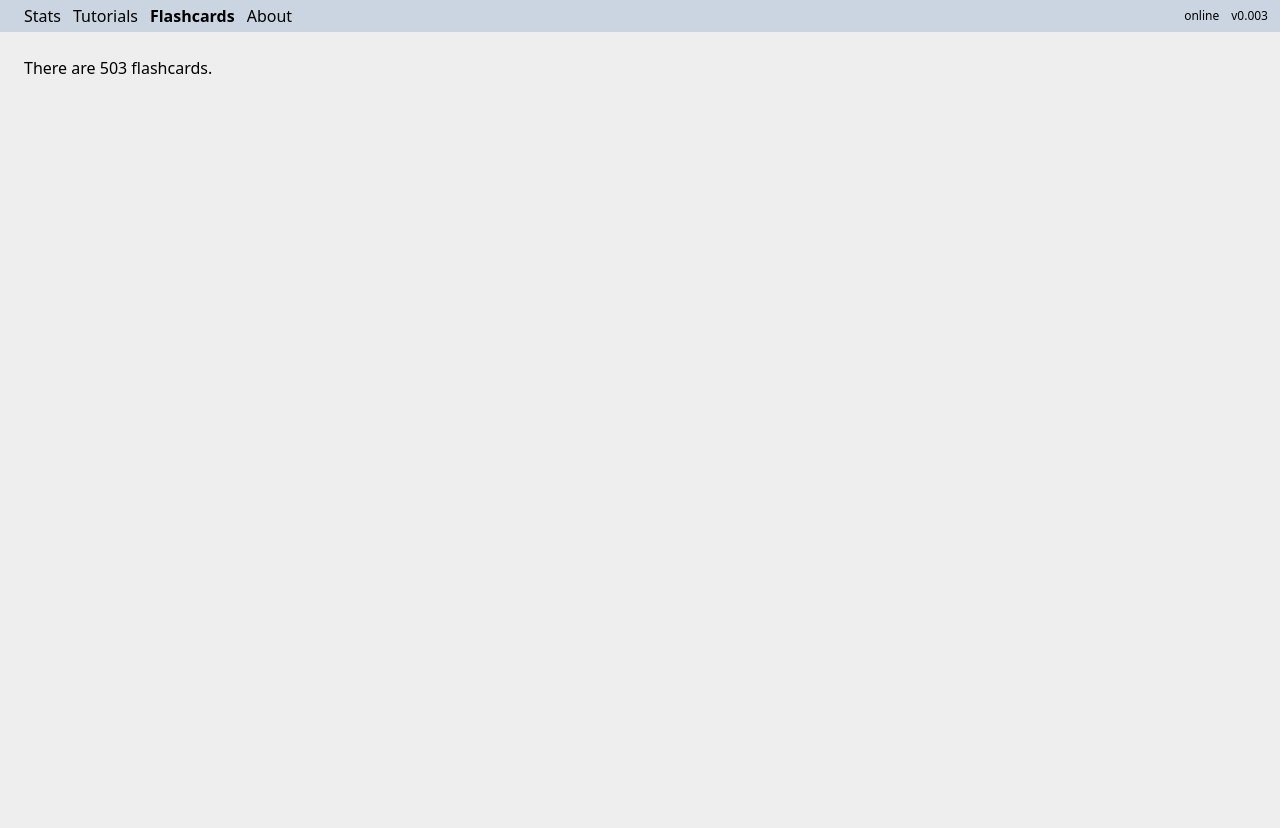
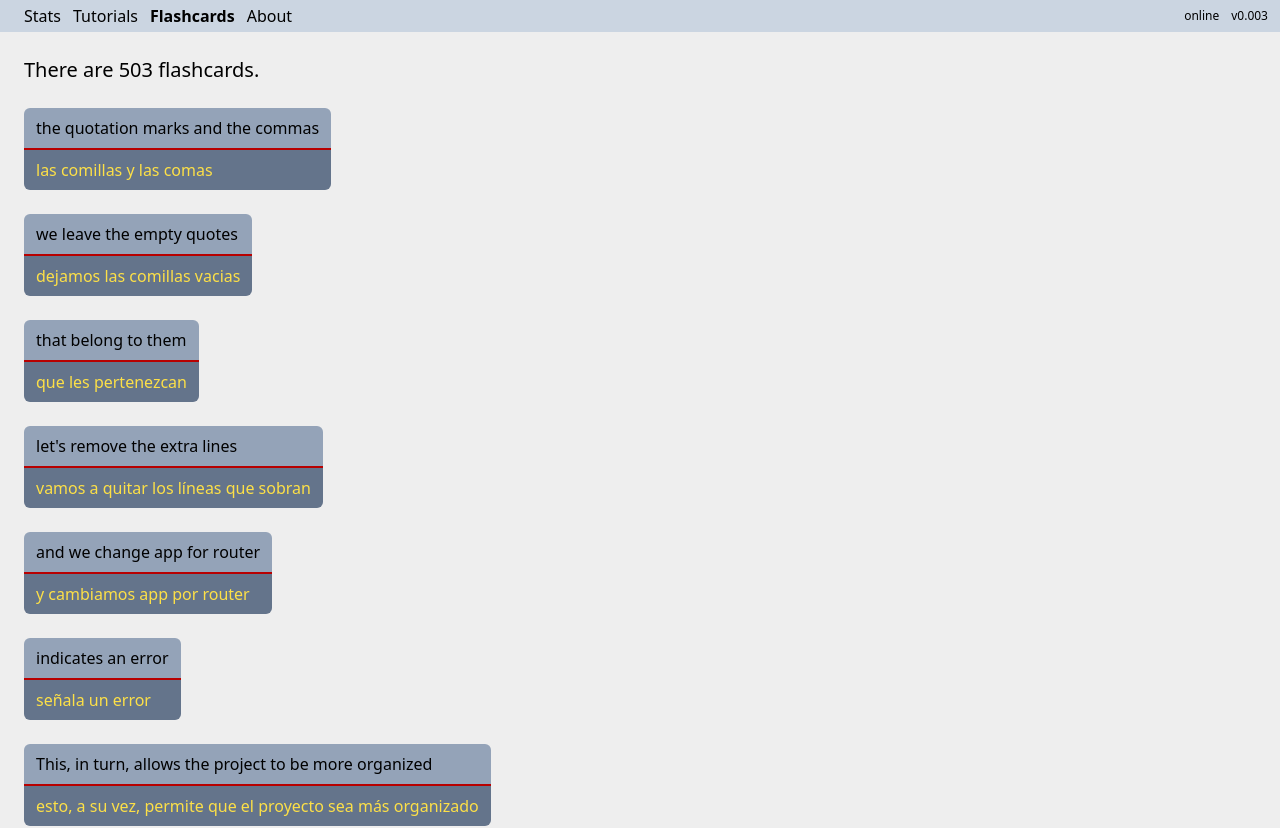
Before and after one commit to edwardtanguay/techlanglearn, a SvelteKit app: page /flashcards in a window 1280 px wide. Shown: the top 828 px of the page. Before the commit the page ends 800 px from the top, so only its background shows below. Built offline with nearby package versions, Linux system fonts and the light colour scheme.

Commit message:
flashcards start

```diff
--- a/src/routes/flashcards/+page.svelte
+++ b/src/routes/flashcards/+page.svelte
@@ -1,9 +1,17 @@
 <script lang="ts">
 	import { getStore } from '../../store.svelte';
+	import './styles.scss';
 
 	const store = getStore();
 </script>
 
-<header>
-	<p>There are {store.flashcards.length} flashcards.</p>
-</header>
+<div class="area_flashcard">
+	<h2 class="mb-6 text-xl">There are {store.flashcards.length} flashcards.</h2>
+
+	{#each store.flashcards as flashcard}
+		<div class="mb-6 w-fit">
+			<p class={`bg-slate-400 px-3 py-2 rounded-t-md lang-${flashcard.language}`}>{flashcard.front}</p>
+			<p class="bg-slate-500 text-yellow-300 px-3 py-2 rounded-b-md">{flashcard.back}</p>
+		</div>
+	{/each}
+</div>
--- /dev/null
+++ b/src/routes/flashcards/styles.scss
@@ -0,0 +1,8 @@
+.area_flashcard {
+	.lang-es {
+		border-bottom: 2px solid rgb(184, 0, 0);
+	}
+	.lang-it {
+		border-bottom: 2px solid rgb(13, 212, 13);
+	}
+}
--- a/src/store.svelte.ts
+++ b/src/store.svelte.ts
@@ -5,7 +5,7 @@ import { getRandomItemsFromArray } from './tools';
 // values
 const siteLocation = import.meta.env.VITE_SITE_LOCATION === 'dev' ? 'dev' : 'online';
 let pageStatus: PageStatus = $state('ready');
-const flashcards = $state(dataModel.getFlashcards());
+const flashcards = $state(dataModel.getFlashcards().sort((a,b) => a.whenCreated < b.whenCreated ? 1 : -1));
 const tutorials = $state(dataModel.getTutorials());
 
 // errorMessage
```
